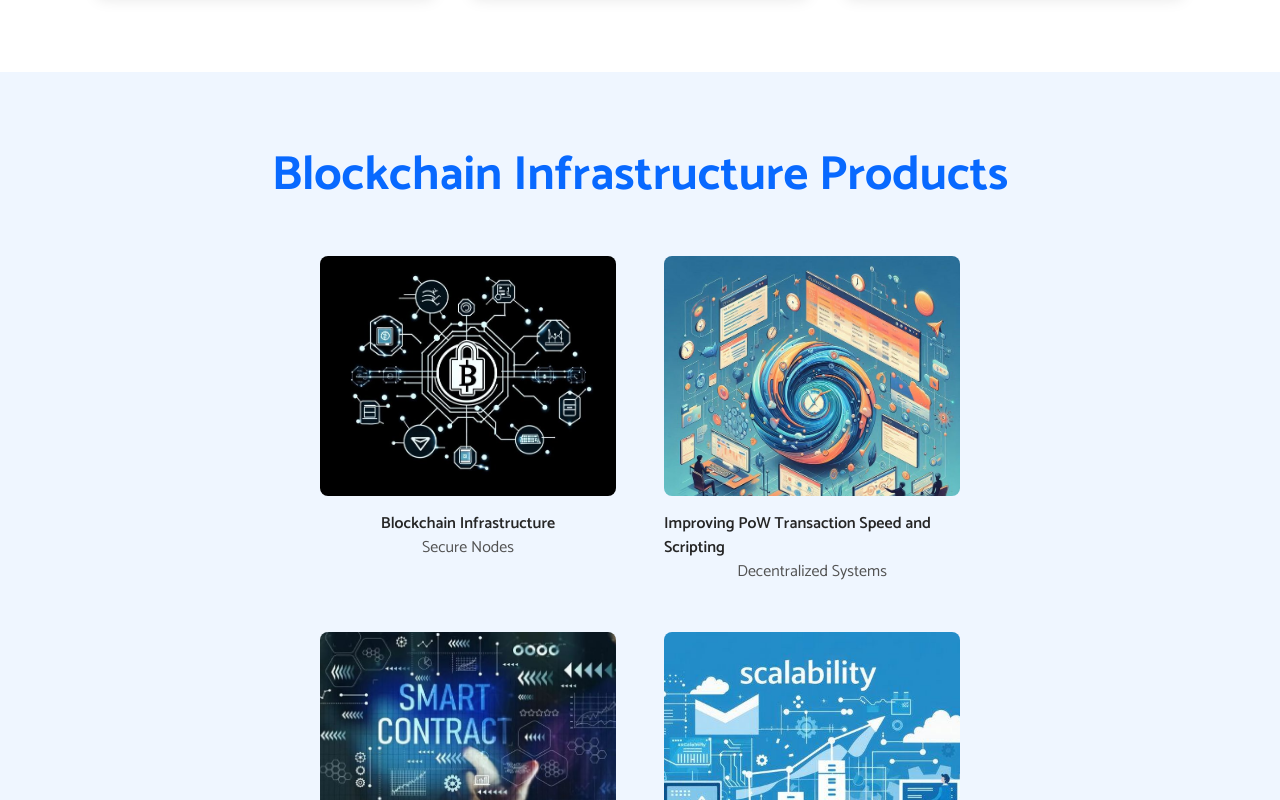
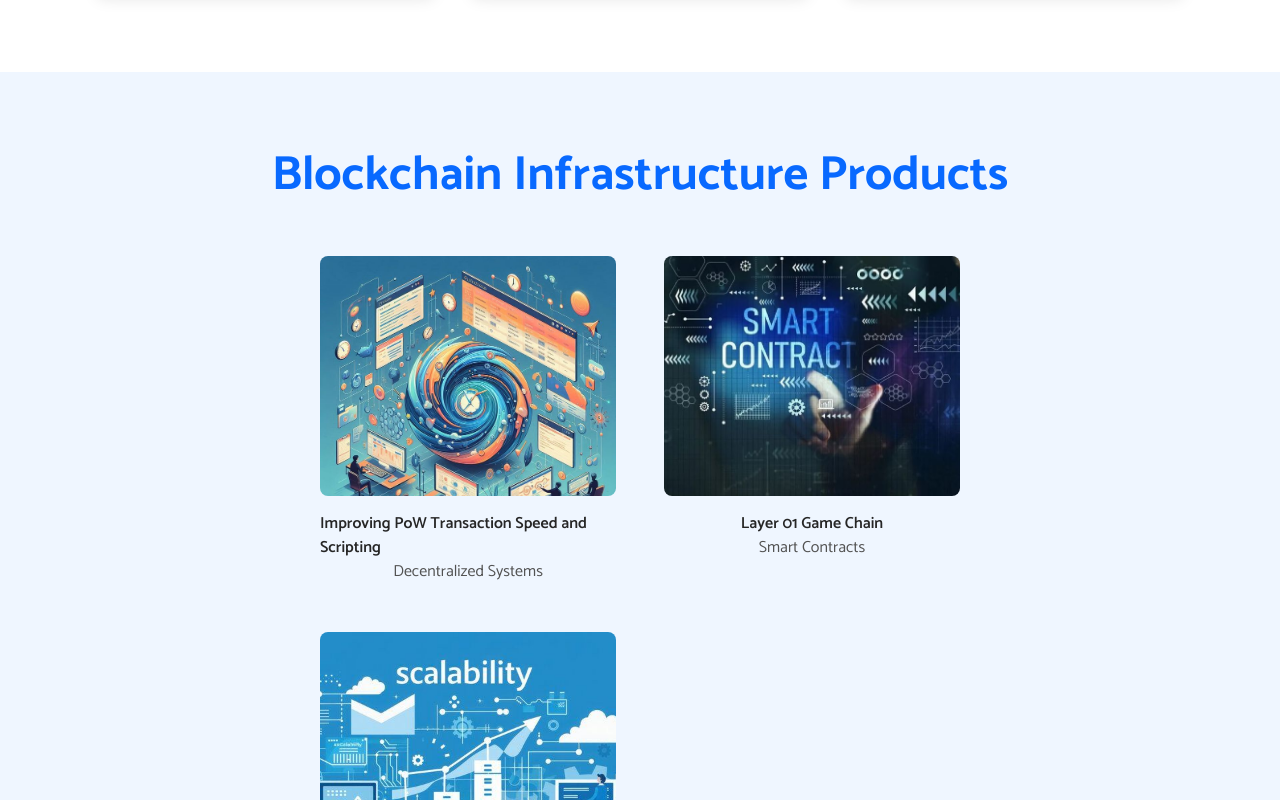
Before and after one commit to vairabarath/InkYank-FE, a React (Vite) app: page /products/blockchain-infra in a window 1280 px wide. Shown: the part 644-1444 px from the top of the page. Built offline with nearby package versions, Linux system fonts and the light colour scheme.

Commit message:
Products updates1

```diff
--- a/src/pages/Products/BlockchainInfra.tsx
+++ b/src/pages/Products/BlockchainInfra.tsx
@@ -3,25 +3,6 @@ import { ProductCard } from "../../components/ui/expandable-cards";
 import { div } from "framer-motion/client";
 
 const BlockchainInfrastructureCards = [
-  {
-    description: "Secure Nodes",
-    title: "Blockchain Infrastructure",
-    src: "/BlockchainSecurity.jpg",
-    link: "#",
-
-    content: () => (
-      <p>
-        We are at the forefront of the blockchain revolution, specializing in
-        blockchain infrastructure products and services. Our expertise lies in
-        building and deploying robust, scalable, and secure solutions that form
-        the bedrock of decentralized applications and networks. From core
-        protocol development to bespoke infrastructure services, we empower
-        businesses and innovators to harness the transformative potential of
-        blockchain technology. Explore our offerings to discover how we can help
-        you build the future of decentralized systems.
-      </p>
-    ),
-  },
   {
     description: "Decentralized Systems",
     title: "Improving PoW Transaction Speed and Scripting",
```
